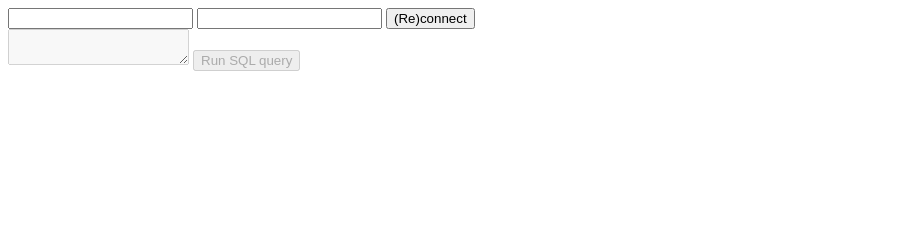
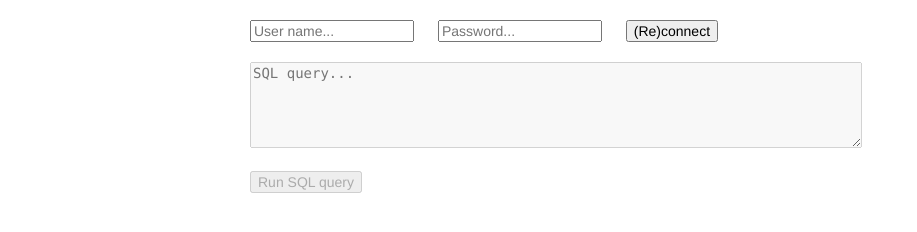
Before and after one commit to lachrist/mariaws, a website: page demo.html in a window 1280 px wide. Both pictures are taken after a click on the button "Run SQL query". Shown: the whole page, without its empty margins (0-917 px from the left). Drawn offline with Linux system fonts and the light colour scheme.

Commit message:
demo fixed

```diff
--- a/demo.html
+++ b/demo.html
@@ -3,18 +3,41 @@
   <head>
     <meta charset="utf-8">
     <title>MariaWS Demo</title>
+    <style>
+      #main {
+        width:800px;
+        margin: auto;
+      }
+      body, button, input, textarea {
+        font-family: Helvetica, Verdana, Arial, sans-serif;
+        font-weight: 300;
+        font-size: 14px;
+        margin: 10px;
+      }
+      #sql {
+        font-family: "Lucida Console", Monaco, monospace;
+      }
+      table {
+        border-collapse: collapse;
+      }
+      table, td {
+        border: 1px solid black;
+      }
+    </style>
   </head>
   <body>
+    <div id="main">
       <div>
-      <input id="user" type="text"></input>
-      <input id="password" type="password" ></input>
+        <input id="user" type="text" placeholder="User name..."></input>
+        <input id="password" type="password" placeholder="Password..."></input>
         <button id="connect" onclick="connect()">(Re)connect</button>
         <span id="connect-label"></span>
       </div>
-    <textarea id="sql"></textarea>
+      <textarea id="sql" cols="70" rows="5" placeholder="SQL query..."></textarea><br>
       <button id="query" onclick="query()">Run SQL query</button>
       <span id="query-label"></span>
       <ol id="rowss"></ol>
+    </div>
   </body>
   <script>
 
@@ -79,7 +102,7 @@
       document.getElementById("query").disabled = true
       document.getElementById("query-label").innerHTML = ""
       while(document.getElementById("rowss").firstChild) { document.getElementById("rowss").firstChild.remove() }
-      db.query(document.getElementById("sql").value, function (err, rows) {
+      db.query(document.getElementById("sql").value, function (err, rowss) {
         document.getElementById("sql").disabled = false
         document.getElementById("query").disabled = false
         document.getElementById("query-label").innerHTML = err?String(err):"The query succeed!"
--- a/mariaws.js
+++ b/mariaws.js
@@ -76,8 +76,8 @@ exports.start = function (options) {
       )
     }
     if (((typeof o.key) ==="string") && ((typeof o.sql) === "string")) {
-      if (!dbs[hash]) { return send(ws, o.echo, "db-connection-closed") }
-      return dbs[hash].query(o.query, function (err, rowss) { send (ws, o.echo, err?err.code:null, rowss) })
+      if (!dbs[o.key]) { return send(ws, o.echo, "db-connection-closed") }
+      return dbs[o.key].query(o.sql, function (err, rowss) { send (ws, o.echo, err?err.code:null, rowss) })
     }
     send(ws, o.echo, "invalid-fields", null)
   }
--- a/package.json
+++ b/package.json
@@ -1,5 +1,5 @@
 { "name" : "mariaws"
-, "version" : "0.0.8"
+, "version" : "0.0.9"
 , "dependencies": {"ws":"=0.5.0", "mariasql":"=0.1.21"}
 , "files" : ["run.js", "mariaws.js", "db.js", "log.js", "demo.html"]
 , "main": "mariaws.js"
```
Lines whose indentation alone changed are shown as unchanged.
